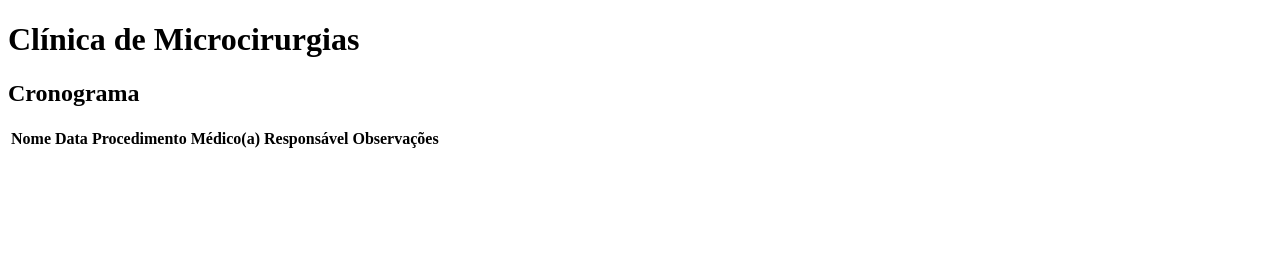
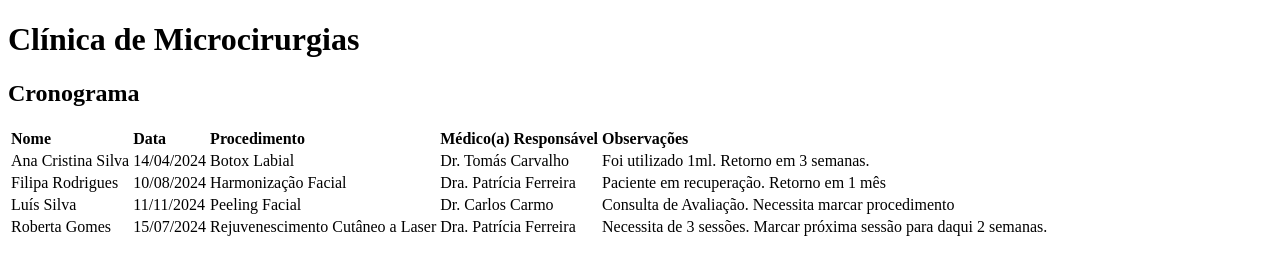
Before and after one commit to feliperosilva/HTML_Table, a plain HTML site: page index.html in a window 1280 px wide. Drawn offline with Linux system fonts and the light colour scheme.

Commit message:
Add entries at the main Timetable

```diff
--- a/index.html
+++ b/index.html
@@ -11,7 +11,7 @@
     <h2>Cronograma</h2>
 
     <table>
-        <thead>
+        <thead style="text-align: left;">
             <tr>
                 <th>Nome</th>
                 <th>Data</th>
@@ -20,6 +20,36 @@
                 <th>Observações</th>
             </tr>
         </thead>
+        <tbody style="text-align: left;">
+            <tr>
+                <td>Ana Cristina Silva</td>
+                <td>14/04/2024</td>
+                <td>Botox Labial</td>
+                <td>Dr. Tomás Carvalho</td>
+                <td>Foi utilizado 1ml. Retorno em 3 semanas.</td>
+            </tr>
+            <tr>
+                <td>Filipa Rodrigues</td>
+                <td>10/08/2024</td>
+                <td>Harmonização Facial</td>
+                <td>Dra. Patrícia Ferreira</td>
+                <td>Paciente em recuperação. Retorno em 1 mês</td>
+            </tr>
+            <tr>
+                <td>Luís Silva</td>
+                <td>11/11/2024</td>
+                <td>Peeling Facial</td>
+                <td>Dr. Carlos Carmo</td>
+                <td>Consulta de Avaliação. Necessita marcar procedimento</td>
+            </tr>
+            <tr>
+                <td>Roberta Gomes</td>
+                <td>15/07/2024</td>
+                <td>Rejuvenescimento Cutâneo a Laser</td>
+                <td>Dra. Patrícia Ferreira</td>
+                <td>Necessita de 3 sessões. Marcar próxima sessão para daqui 2 semanas.</td>
+            </tr>
+        </tbody>
     </table>
 </body>
 </html>
```
